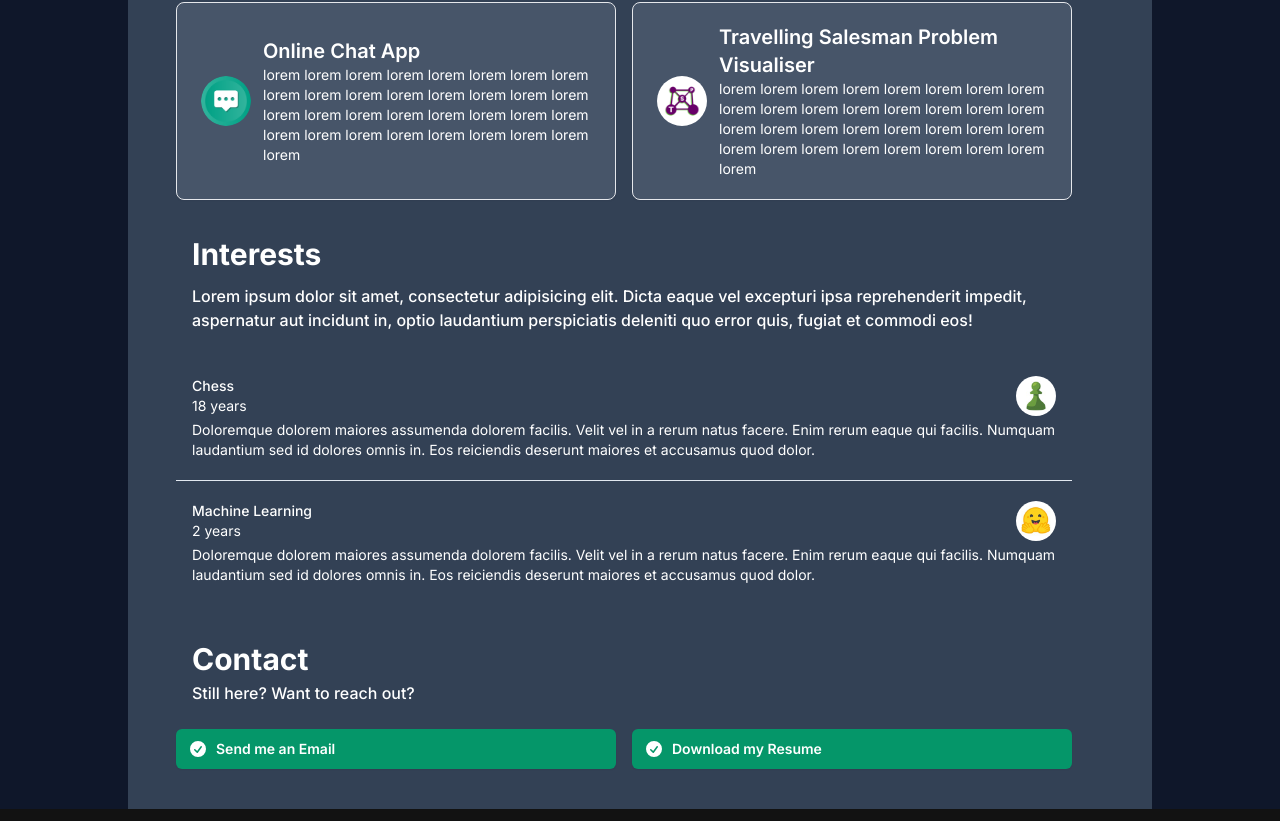
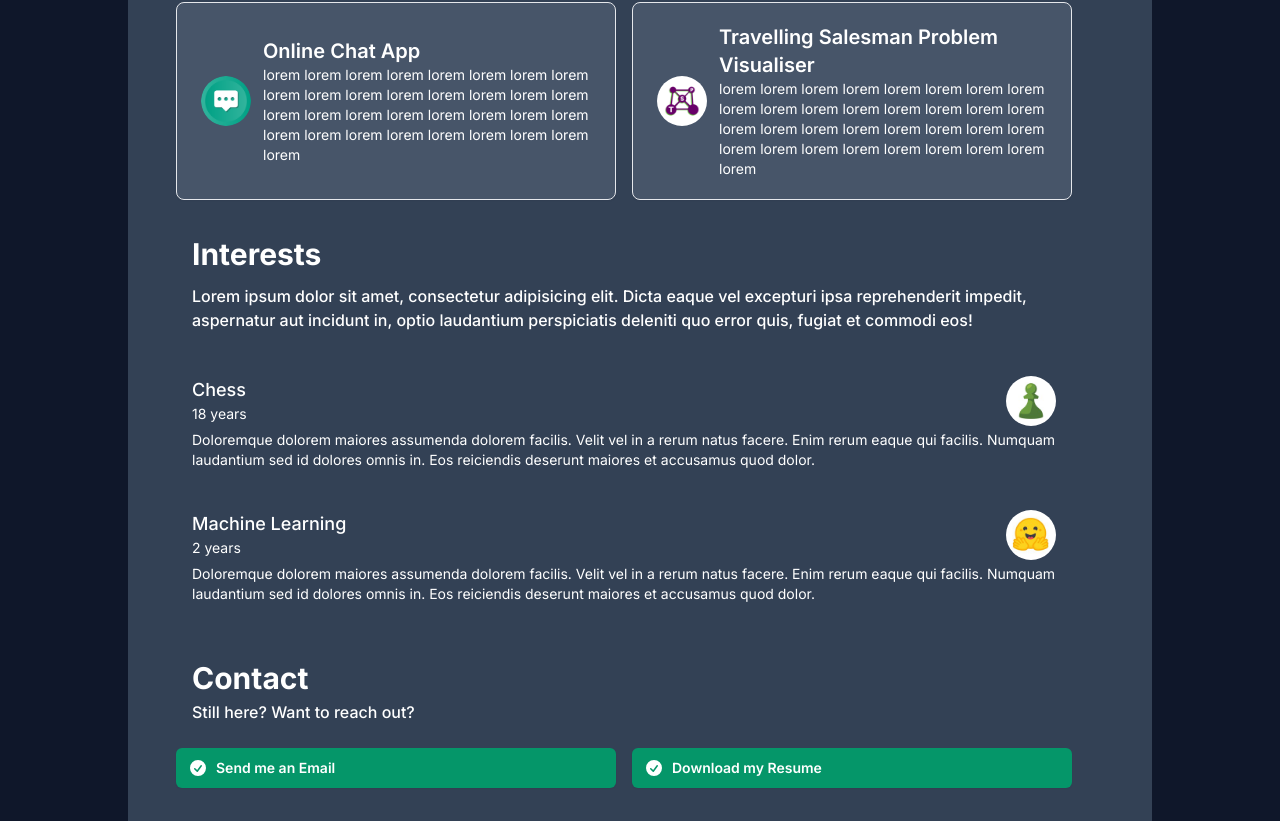
Before and after one commit to Ellipsoul/portfolio-v2, a Next.js app: page / in a window 1280 px wide. Shown: the part 1820-2641 px from the top of the page. Built offline with nearby package versions, Linux system fonts and the light colour scheme.

Commit message:
Fix keyboard navigation through site

```diff
--- a/app/(app)/InterestsSection.tsx
+++ b/app/(app)/InterestsSection.tsx
@@ -18,25 +18,27 @@ export default function InterestsSection(): ReactElement {
       <div className="grid grid-cols-1 gap-4 max-w-4xl">
         <ul role="list" className="divide-y divide-primary-400 dark:divide-primary-200">
           {interests.map((interest: Interest) => (
+            <Link href={interest.url} target="_blank">
               <li
                 key={interest.id}
-              className="relative py-5 px-4 focus-within:ring-2 focus-within:ring-inset focus-within:ring-accent-600
+                className="relative py-5 px-4
               bg-primary-100 dark:bg-primary-700 hover:bg-primary-200 dark:hover:bg-primary-600 "
               >
                 <div className="flex justify-between space-x-3">
                   <div className="flex-1">
-                  <Link href={interest.url} target="_blank" className="block focus:outline-none">
-                    <span className="absolute inset-0" aria-hidden="true" />
-                    <p className="truncate text-sm font-medium">{interest.name}</p>
-                    <p className="truncate text-sm">{interest.time}</p>
-                  </Link>
+                    <div className="block focus:outline-none">
+                      <p className="text-lg font-medium">{interest.name}</p>
+                      <p className="text-sm">{interest.time}</p>
                     </div>
-                <Image src={interest.logo} width={40} height={40} alt={"Interest Image"} className="rounded-full" />
                   </div>
+                  <Image src={interest.logo} width={50} height={50} alt={"Interest Image"} className="rounded-full" />
+                </div>
+
                 <div className="mt-1">
                   <p className="text-sm">{interest.description}</p>
                 </div>
               </li>
+            </Link>
           ))}
         </ul>
       </div>
--- a/app/(app)/ProjectsSection.tsx
+++ b/app/(app)/ProjectsSection.tsx
@@ -17,13 +17,12 @@ export default function ProjectsSection(): ReactElement {
       <div className="grid grid-cols-1 gap-4 lg:grid-cols-2 max-w-4xl">
         {projects.map((project: Project) => (
           <div
+            key={project.name}
             className="relative flex items-center space-x-3 rounded-lg border px-6 py-5
             bg-primary-200 dark:bg-primary-600 hover:bg-primary-50 dark:hover:bg-primary-500
             shadow-sm focus-within:ring-2 focus-within:ring-accent-500 focus-within:ring-offset-2 hover:border-primary-400"
           >
-            <Link href={project.url} className="focus:outline-none">
-              <Image className="rounded-full" width={50} height={50} src={project.image} alt={"Project Logo"} />
-            </Link>
+            <Image className="rounded-full" width={50} height={50} src={project.image} alt={"Project Logo"} />
             <div className="min-w-0 flex-1">
               <Link href={project.url} className="focus:outline-none" target="_blank">
                 <span className="absolute inset-0" aria-hidden="true" />
--- a/app/(app)/TimelineSection.tsx
+++ b/app/(app)/TimelineSection.tsx
@@ -1,6 +1,7 @@
 import { ReactElement } from "react";
 import { timeline } from "./constants";
 import Image from "next/image";
+import Link from "next/link";
 
 export default function TimelineSection(): ReactElement {
   return (
@@ -24,11 +25,11 @@ export default function TimelineSection(): ReactElement {
               />
             ) : null}
             {/* Main timeline event container */}
-            <div className="relative flex space-x-3 lg:pl-2">
+            <div className="relative flex space-x-3 lg:pl-2" tabIndex={0}>
               {/* Image */}
               <Image
                 className="h-12 w-12 md:h-16 md:w-16 rounded-full flex items-center justify-center
-                ring-8 ring-white ring-inset border border-primary-300"
+                  ring-8 ring-white ring-inset border border-primary-300"
                 src={event.imageSrc}
                 width={50}
                 height={50}
```
Lines whose indentation alone changed are shown as unchanged.
